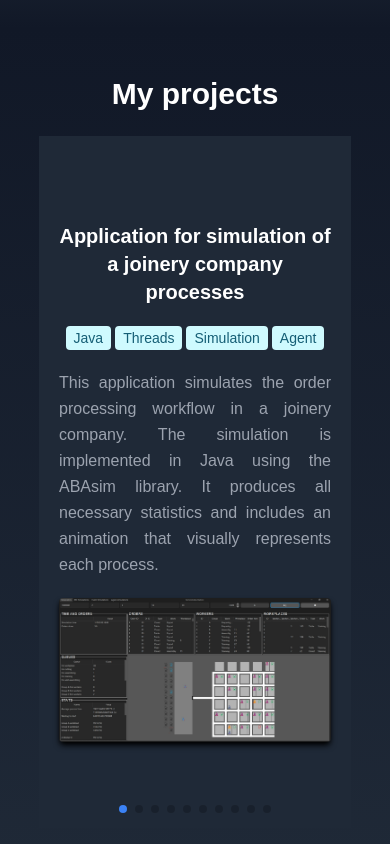
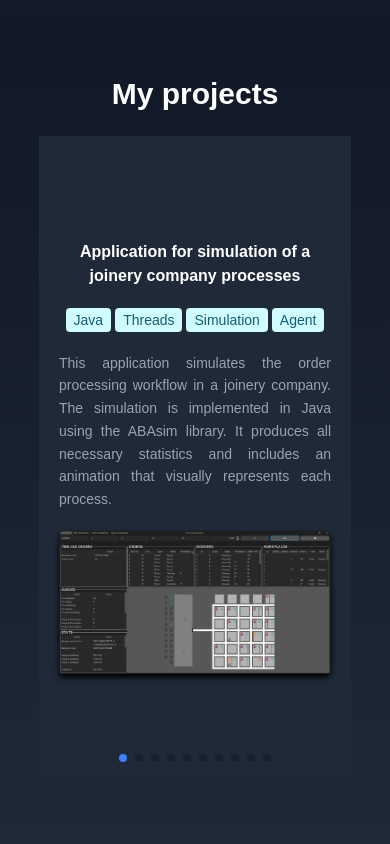
Before and after one commit to SebastianProjects/MyPortfolko, a React (Create React App) app: page / in a window 390 px wide. Shown: the part 1660-2504 px from the top of the page. Built offline with nearby package versions, Linux system fonts and the light colour scheme.

Commit message:
responsivness update

```diff
--- a/src/App.tsx
+++ b/src/App.tsx
@@ -43,8 +43,8 @@ const projects = [
       sk: "Aplikácia pre správu geografických oblastí s implementáciou KD-stromu"
     },
     description: {
-      en: "The application enables efficient insertion, searching, and deletion of geographical areas with simple map GUI. A custom KD-tree structure with support for duplicate coordinates was implemented in Python to ensure optimal performance.",
-      sk: "Aplikácia umožňuje efektívne vkladanie, vyhľadávanie a mazanie geografických oblastí s jednoduchým GUI s mapou. Aplikácia je implementovaná v jazyku Python a pre optimalizáciu operácií je implementovaný vlastný KD-strom s podporou duplicít."
+      en: "The application enables efficient management of geographical areas with simple map GUI. A custom KD-tree structure with support for duplicate coordinates was implemented in Python.",
+      sk: "Aplikácia umožňuje efektívnu prácu s geografickými oblasťami, spolu s jednoduchým GUI s mapou. Aplikácia je implementovaná v jazyku Python a spolu s vlastným KD-strom s podporou duplicít."
     },
     image: "/images/projects/geoapp.webp",
     badges: {
@@ -430,10 +430,10 @@ export default function Portfolio() {
           >
             {projects.map((project, i) => (
               <SwiperSlide key={i}>
-                <div className="flex flex-col h-full p-5 md:p-20 min-h-[82vh] max-h-[82vh] md:min-h-[76vh] md:max-h-[76vh] items-center justify-center bg-secondary text-text-primary">
+                <div className="flex flex-col h-full p-5 md:p-20 min-h-[76vh] max-h-[76vh] items-center justify-center bg-secondary text-text-primary">
                   <div className="flex flex-col xl:flex-row gap-5">
                     <div className="flex flex-col">
-                      <h4 className="text-xl md:text-2xl font-semibold text-center mb-5">
+                      <h4 className="text-md md:text-2xl font-semibold text-center mb-5">
                         {project.title[lang]}
                       </h4>
                       {project.badges[lang] && (
@@ -445,7 +445,7 @@ export default function Portfolio() {
                           ))}
                         </div>
                       )}
-                      <p className="text-base leading-relaxed text-justify text-text-secondary">
+                      <p className="text-sm md:text-base leading-relaxed text-justify text-text-secondary">
                         {project.description[lang]}
                       </p>
                     </div>
```
